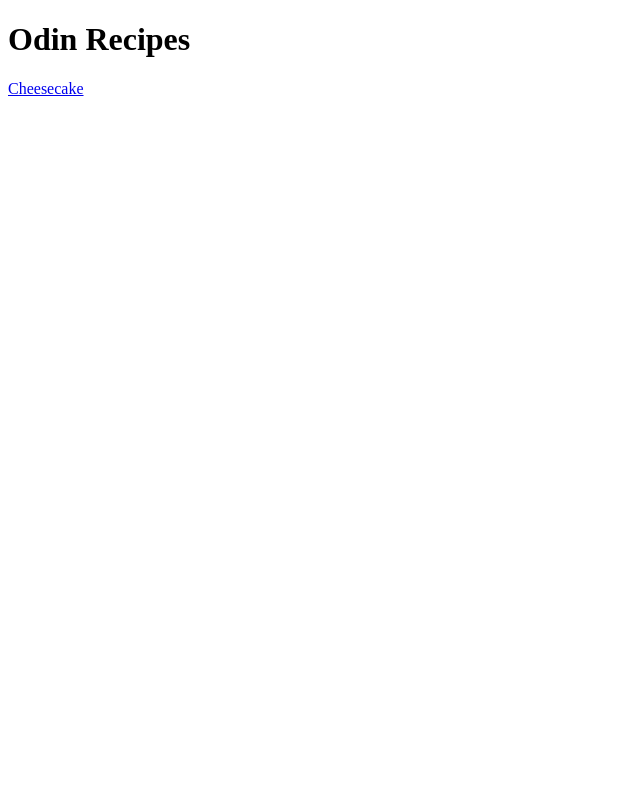
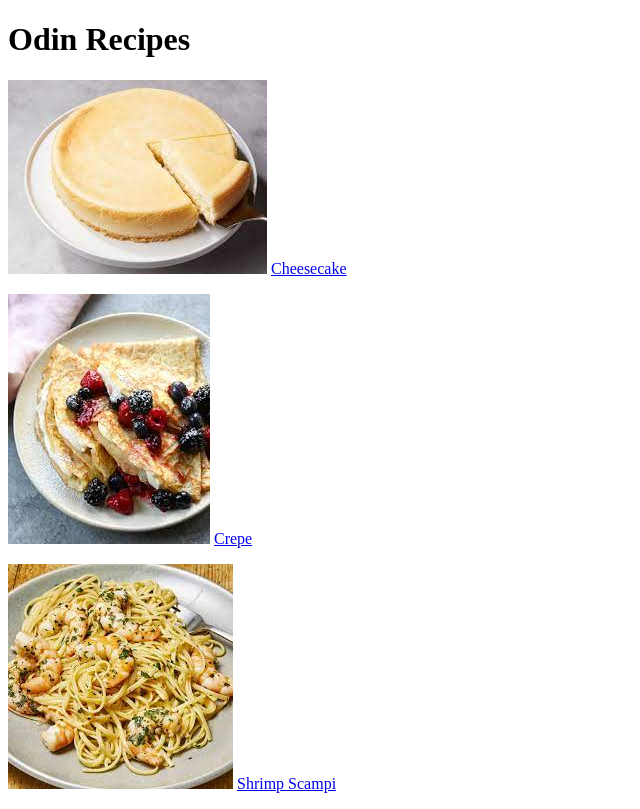
Before and after one commit to Tuzzle/Odin_Recipes2, a plain HTML site: page index.html in a window 1280 px wide. Shown: the whole page, without its empty margins (0-640 px from the left). Drawn offline with Linux system fonts and the light colour scheme.

Commit message:
Add links and images to the index page.

```diff
--- a/index.html
+++ b/index.html
@@ -5,6 +5,8 @@
 </head>
 <body>
     <h1>Odin Recipes</h1>
-    <a href="recipes/Cheesecake.html">Cheesecake</a>
+    <p> <img src="Cheesecake.jpeg"> <a href="recipes/Cheesecake.html">Cheesecake</a> </p>
+    <p> <img src="Crepe.jpeg"> <a href="recipes/Crepe.html">Crepe</a> </p>
+   <p> <img src="ShrimpScampi.jpeg"> <a href="recipes/Shrimp_Scampi.html">Shrimp Scampi</a> </p>
 </body>
 </html>
```
Also changed, not shown: Cheesecake.jpeg (added), Crepe.jpeg (added), ShrimpScampi.jpeg (added), 1 other file.
